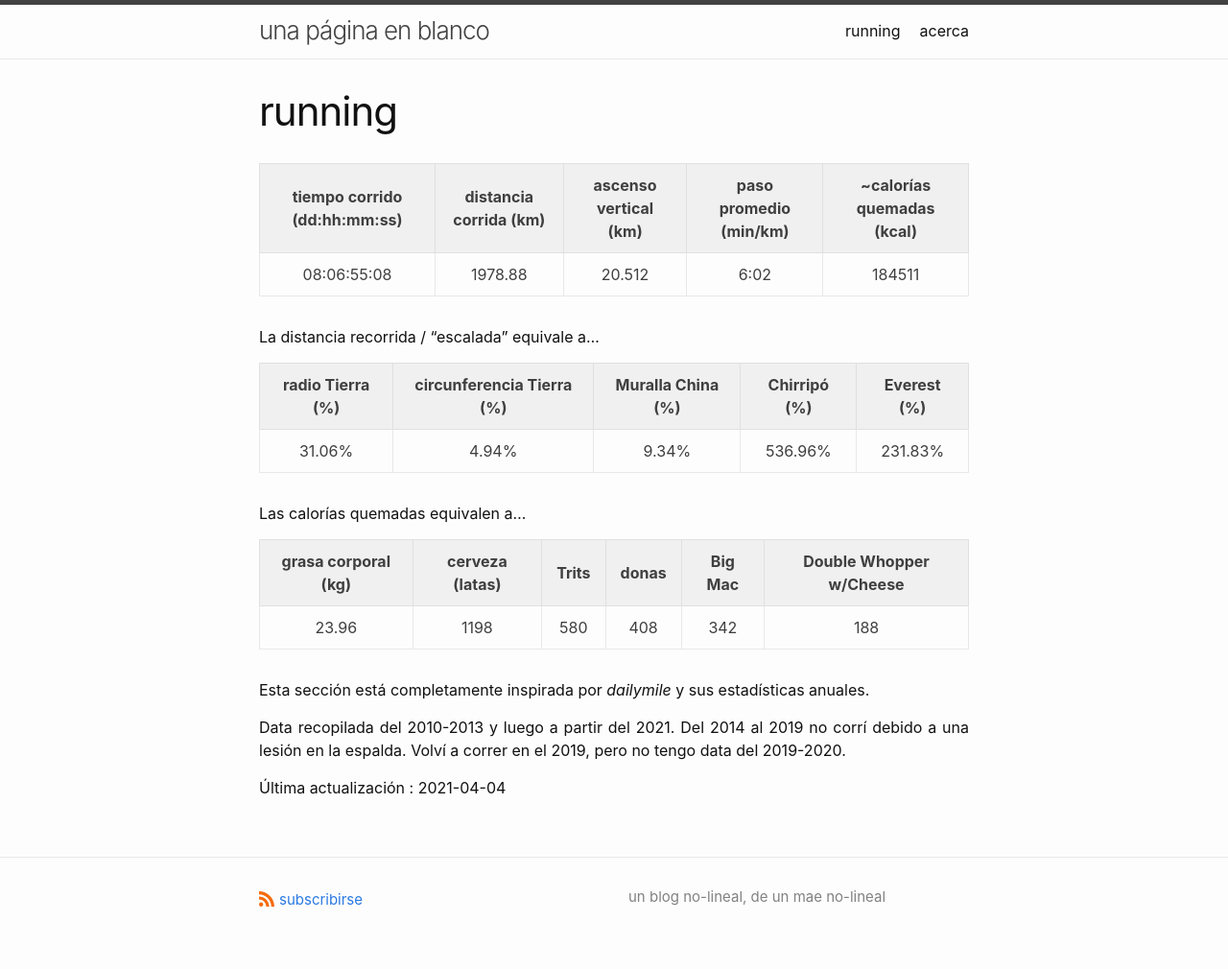
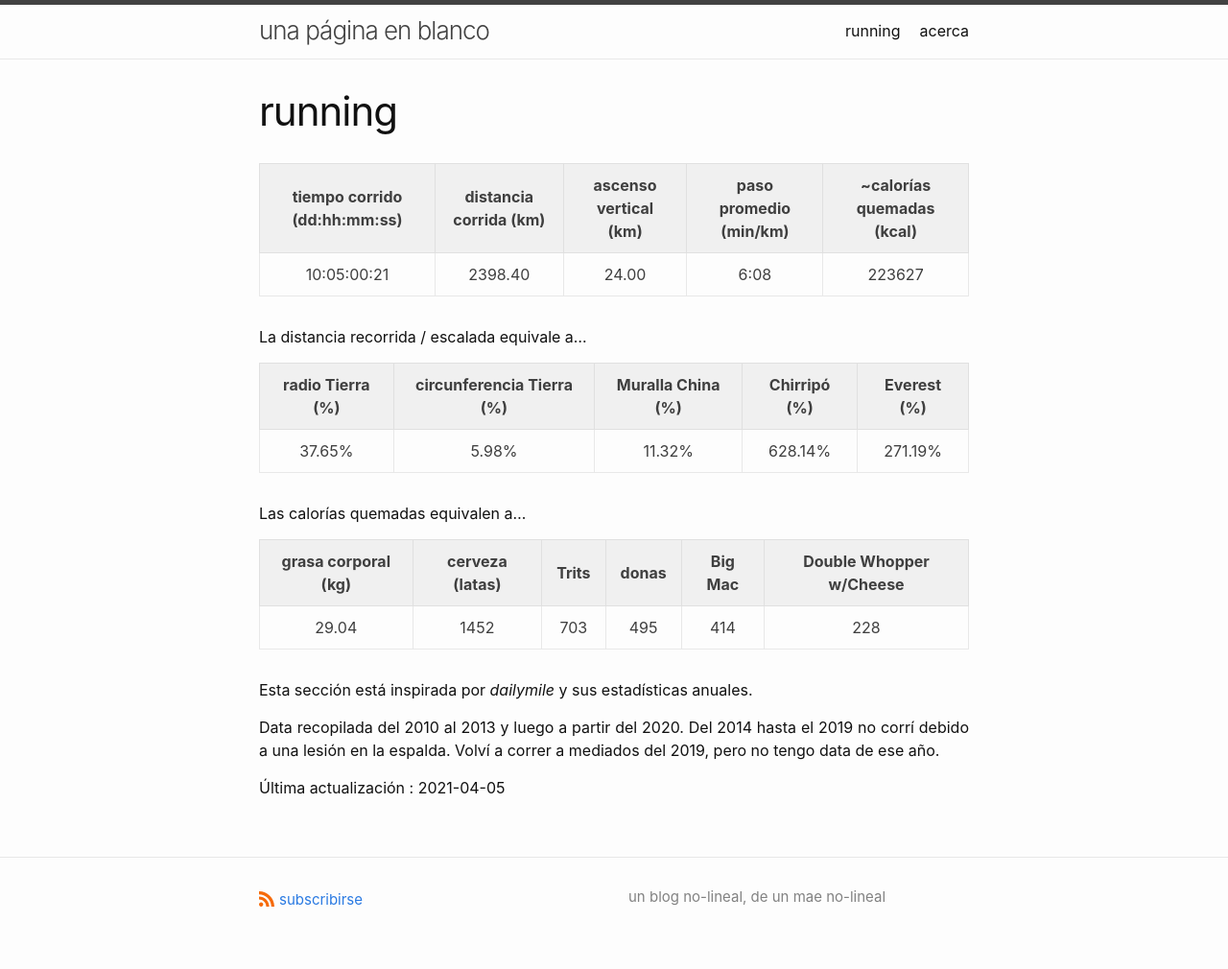
Before and after one commit to eguevaralopez/eguevaralopez.github.io, a Jekyll site: the page built from running.md, in a window 1280 px wide. Shown: the whole page at 96% size. Built offline with Jekyll 4.4.1, drawn with Linux system fonts in a browser that asks for light colours.

Commit message:
run stats 2020 recuperados!

```diff
--- a/running.md
+++ b/running.md
@@ -6,22 +6,22 @@ permalink: /running/
 <style>body {text-align: justify}</style>
 | tiempo corrido (dd:hh:mm:ss) | distancia corrida (km) | ascenso vertical (km) | paso promedio (min/km) | ~calorías quemadas (kcal) |
 |:----------------------------:|:----------------------:|:---------------------:|:----------------------:|:-------------------------:|
-| 08:06:55:08                  | 1978.88                | 20.512                | 6:02                   | 184511                    |
+| 10:05:00:21                  | 2398.40                | 24.00                 | 6:08                   | 223627                    |
 
-La distancia recorrida / "escalada" equivale a...
+La distancia recorrida / escalada equivale a...
 
 | radio Tierra (%) | circunferencia Tierra (%) | Muralla China (%) | Chirripó (%) | Everest (%) |
 |:----------------:|:-------------------------:|:-----------------:|:------------:|:-----------:|
-| 31.06%           | 4.94%                     | 9.34%             | 536.96%      | 231.83%     |
+| 37.65%           | 5.98%                     | 11.32%            | 628.14%      | 271.19%     |
 
 Las calorías quemadas equivalen a...
 
 | grasa corporal (kg) | cerveza (latas) | Trits | donas | Big Mac | Double Whopper w/Cheese |
 |:-------------------:|:---------------:|:-----:|:-----:|:-------:|:-----------------------:|
-| 23.96               | 1198            | 580   | 408   | 342     | 188                     |
+| 29.04               | 1452            | 703   | 495   | 414     | 228                     |
 
-Esta sección está completamente inspirada por *dailymile* y sus estadísticas anuales.
+Esta sección está inspirada por *dailymile* y sus estadísticas anuales.
 
-Data recopilada del 2010-2013 y luego a partir del 2021. Del 2014 al 2019 no corrí debido a una lesión en la espalda. Volví a correr en el 2019, pero no tengo data del 2019-2020.
+Data recopilada del 2010 al 2013 y luego a partir del 2020. Del 2014 hasta el 2019 no corrí debido a una lesión en la espalda. Volví a correr a mediados del 2019, pero no tengo data de ese año.
 
-Última actualización : 2021-04-04
+Última actualización : 2021-04-05
```
